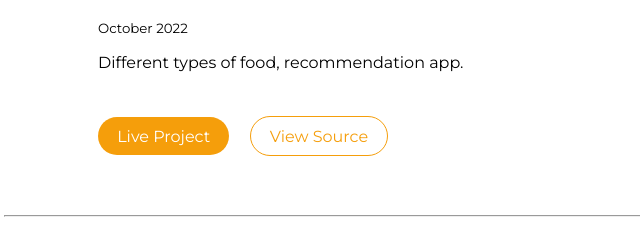
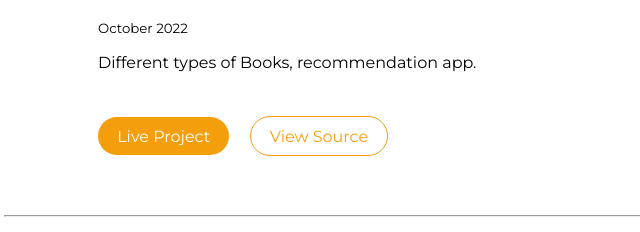
Before and after one commit to nvspavankalyanch/nvspavankalyan-portfolio-website, a plain HTML site: page projects.html in a window 1280 px wide. Shown: the part 2278-2510 px from the top of the page, 92-732 px from the left. Drawn offline with Linux system fonts and the light colour scheme.

Commit message:
docs: Update projects.html

```diff
--- a/projects.html
+++ b/projects.html
@@ -182,7 +182,7 @@
           <h1>Book Recommendations</h1>
           <small>October 2022</small>
           <p class="project-paragraph">
-            Different types of food, recommendation app.
+            Different types of Books, recommendation app.
           </p>
           <br> </br>
           <a
```
